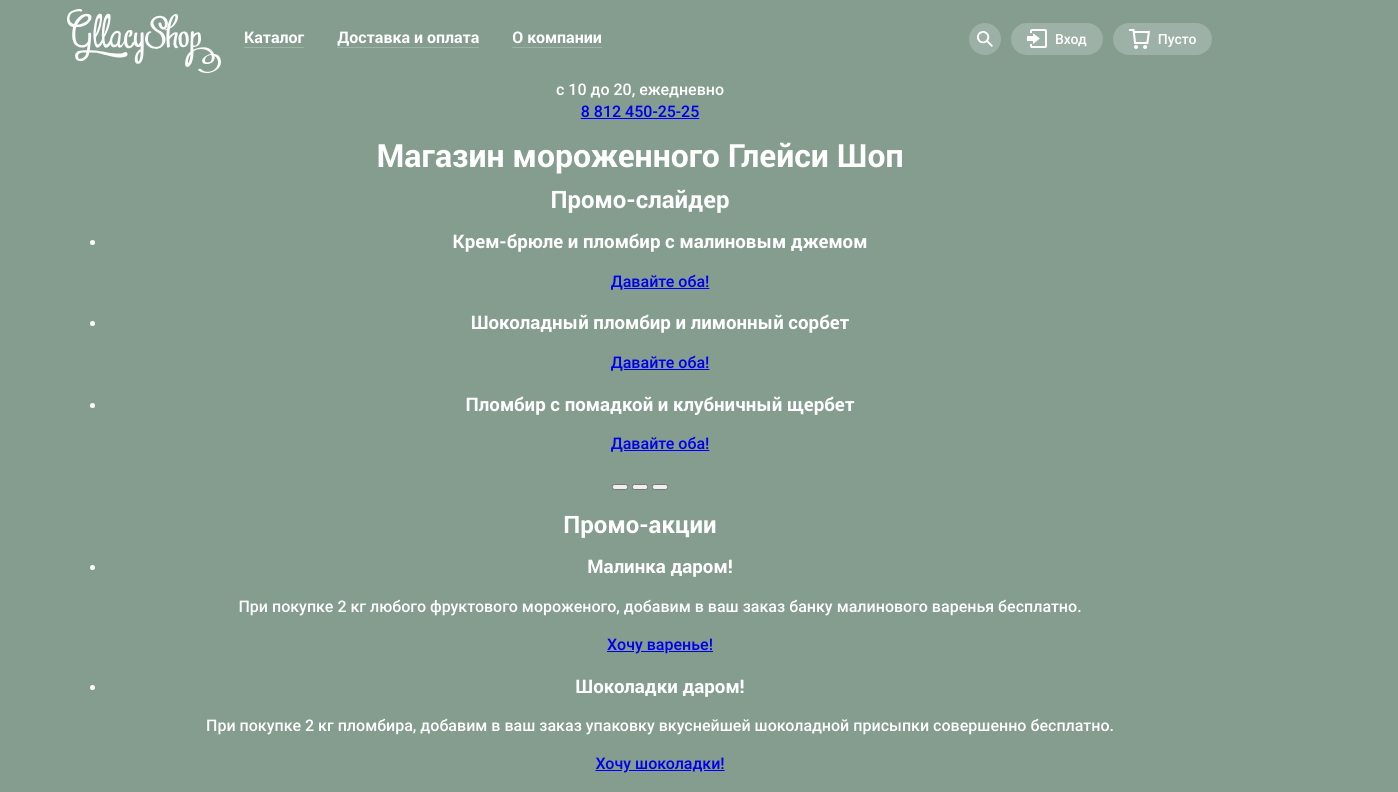
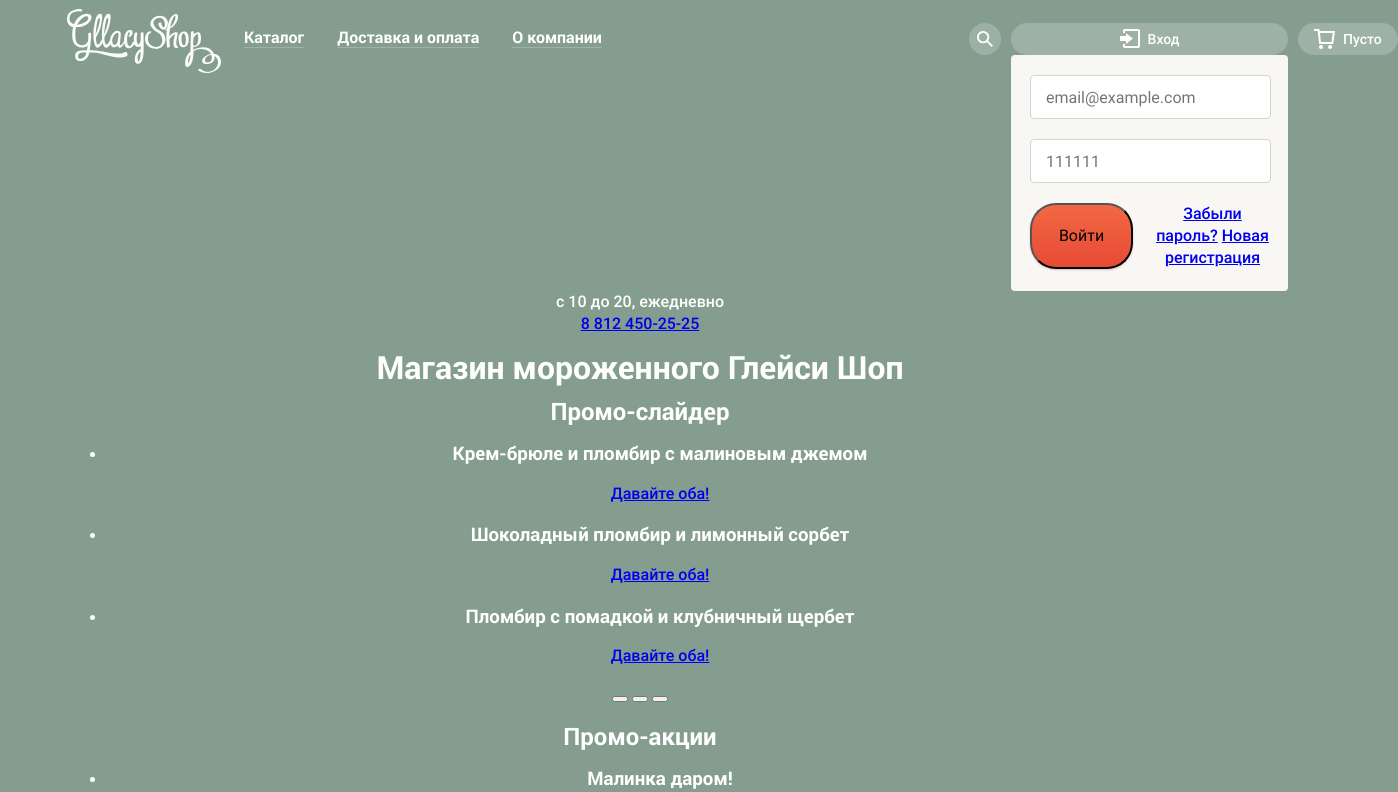
Before and after one commit to GrafLuck/1652277-gllacy-30, a plain HTML site: page index.html in a window 1280 px wide. Shown: the top 792 px of the page, 1398 px wide, since content can reach past the window. Drawn offline with Linux system fonts and the light colour scheme.

```diff
--- a/css/style.css
+++ b/css/style.css
@@ -34,7 +34,14 @@
   --special-grey: #F8F7F4;
   --light-grey: #D3D3D2;
   --dark-grey: #999999;
+  --grey: #EDEDED;
+  --grey-red: #696969;
 	--background-green: #849D8F;
+
+  --basic-orange: #F26843;
+  --special-orange: #E74A35;
+
+  --special-red-rgb: 172, 16, 0;
 
 	--basic-white-rgb: 255, 255, 255;
 	--basic-black-rgb: 0, 0, 0;
@@ -158,6 +165,11 @@
   outline: none;
 }
 
+.header-navigation-item:active .header-navigation-link {
+  box-shadow: inset 0px 2px 1px var(--grey-red);
+  background: var(--grey);
+}
+
 .header-navigation-submenu {
 	display: none;
 	flex-direction: column;
@@ -202,7 +214,7 @@
 }
 
 .header-navigation-submenu-item:last-child:hover,
-.header-navigation-submenu-item:first-child:focus {
+.header-navigation-submenu-item:last-child:focus {
   border-radius: 0 0 4px 4px;
 }
 
@@ -226,6 +238,10 @@
   padding-bottom: 7px;
   box-sizing: border-box;
   min-height: 27px;
+}
+
+.header-navigation-submenu-link:focus {
+  outline: none;
 }
 
 .header-navigation-submenu-item:first-child .header-navigation-submenu-link {
@@ -258,7 +274,13 @@
   position: relative;
 }
 
-.search:hover svg path {
+.search:hover .search-form-wrapper,
+.search:focus-within .search-form-wrapper {
+  display: block;
+}
+
+.search:hover svg path,
+.search:focus-within svg path {
 	fill: var(--special-black);
 }
 
@@ -272,6 +294,10 @@
 	border-radius: 50%;
 }
 
+.search-link:focus {
+  outline: none;
+}
+
 .search-form-wrapper {
   display: none;
   position: absolute;
@@ -281,11 +307,6 @@
   background-color: var(--special-grey);
   box-shadow: 0px 20px 20px rgba(var(--basic-black-rgb), 0.4);
   border-radius: 4px;
-}
-
-.search-link:hover + .search-form-wrapper,
-.search-link:focus + .search-form-wrapper {
-  display: block;
 }
 
 .search-form-input {
@@ -311,6 +332,33 @@
   line-height: 16px;
 
   color: var(--dark-grey);
+}
+
+.login {
+  position: relative;
+}
+
+.login-form {
+  box-sizing: border-box;
+  width: 277px;
+	display: grid;
+  grid-template-rows: min-content min-content min-content;
+  grid-template-columns: 103px 119px;
+  grid-template-areas: "email email"
+  "password password"
+  "submit link";
+  gap: 20px;
+
+  padding: 20px 17px 22px 19px;
+
+  background-color: var(--special-grey);
+  box-shadow: 0px 20px 20px rgba(var(--basic-black-rgb) 0.4);
+  border-radius: 4px;
+}
+
+.login:hover .login-form,
+.login:focus-within .login-form {
+  display: grid;
 }
 
 .login-link {
@@ -339,8 +387,48 @@
 	fill: var(--special-black);
 }
 
-.login-menu {
-	display: none;
+.login-form-email {
+  grid-area: email;
+  box-sizing: border-box;
+  width: 241px;
+  height: 44px;
+  padding: 15px;
+  background-color: var(--basic-white);
+  border: 1px solid var(--light-grey);
+  box-sizing: border-box;
+  border-radius: 4px;
+}
+
+.login-form-password {
+  grid-area: password;
+  box-sizing: border-box;
+  width: 241px;
+  height: 44px;
+  padding: 15px;
+  background-color: var(--basic-white);
+  border: 1px solid var(--light-grey);
+  box-sizing: border-box;
+  border-radius: 4px;
+}
+
+.login-form-submit {
+  grid-area: submit;
+
+  background: linear-gradient(180deg, var(--basic-orange) 0%, var(--special-orange) 100%);
+  box-shadow: 0px 1px 2px rgba(var(--special-red-rgb), 0.25);
+  border-radius: 26px;
+}
+
+.link-wrapper {
+  grid-area: link;
+}
+
+.restore-password {
+
+}
+
+.new-registration {
+
 }
 
 .cart-link {
--- a/index.html
+++ b/index.html
@@ -57,7 +57,7 @@
                 <path d="M16 14.6652L11.0785 9.73294C11.9827 8.48188 12.3826 6.93501 12.1984 5.40134C12.0141 3.86767 11.2594 2.4601 10.0848 1.45982C8.91022 0.45954 7.40233 -0.0598191 5.86234 0.00548954C4.32234 0.0707982 2.86363 0.715967 1.77757 1.81212C0.691516 2.90827 0.0580813 4.3747 0.0038002 5.91849C-0.050481 7.46228 0.478388 8.96976 1.48476 10.1398C2.49113 11.3098 3.90092 12.0563 5.43251 12.2301C6.96409 12.4039 8.50472 11.9922 9.74663 11.0772L14.6586 16L16 14.6652ZM6.08152 10.3767C5.24079 10.3767 4.41895 10.1268 3.71991 9.65874C3.02087 9.19063 2.47604 8.5253 2.15431 7.74687C1.83258 6.96844 1.7484 6.11188 1.91241 5.28551C2.07643 4.45913 2.48128 3.70006 3.07576 3.10427C3.67024 2.50849 4.42766 2.10276 5.25223 1.93838C6.0768 1.77401 6.93149 1.85837 7.70822 2.1808C8.48495 2.50324 9.14883 3.04927 9.61591 3.74983C10.083 4.4504 10.3323 5.27404 10.3323 6.11661C10.3298 7.24568 9.88115 8.3278 9.08451 9.12618C8.28788 9.92456 7.20813 10.3742 6.08152 10.3767Z" fill="white"/>
               </svg>
             </a>
-            <div class="search-form-wrapper" tabindex="1">
+            <div class="search-form-wrapper">
               <form class="search-form" action="#" method="GET">
                 <input class="search-form-input" type="search" placeholder="Крем-брюле" id="id-search" name="search-field">
                 <label class="visually-hidden" for="id-search">Введите данные для поиска по сайту</label>
@@ -72,17 +72,17 @@
               </svg>
               <span>Вход</span>
             </a>
-            <div class="login-menu">
-              <form class="login-form" action="#" method="POST">
-                <input type="email" placeholder="email@example.com" id="id-email" name="email-field">
-                <label for="id-email">Введите свой email</label>
-                <input type="password" placeholder="111111" id="id-password" name="password-field">
-                <label for="id-password">Введите свой пароль</label>
-                <button type="submit">Войти</button>
-              </form>
-              <a href="#">Забыли пароль?</a>
-              <a href="#">Новая регистрация</a>
-            </div>
+            <form class="login-form" action="#" method="POST">
+              <input class="login-form-email" type="email" placeholder="email@example.com" id="id-email" name="email-field">
+              <label class="visually-hidden" for="id-email">Введите свой email</label>
+              <input class="login-form-password" type="password" placeholder="111111" id="id-password" name="password-field">
+              <label class="visually-hidden" for="id-password">Введите свой пароль</label>
+              <button class="login-form-submit" type="submit">Войти</button>
+              <div class="link-wrapper">
+                <a class="restore-password" href="#">Забыли пароль?</a>
+                <a class="new-registration" href="#">Новая регистрация</a>
+              </div>
+            </form>
           </div>
           <div class="user-menu-item cart">
             <a class="cart-link">
```
